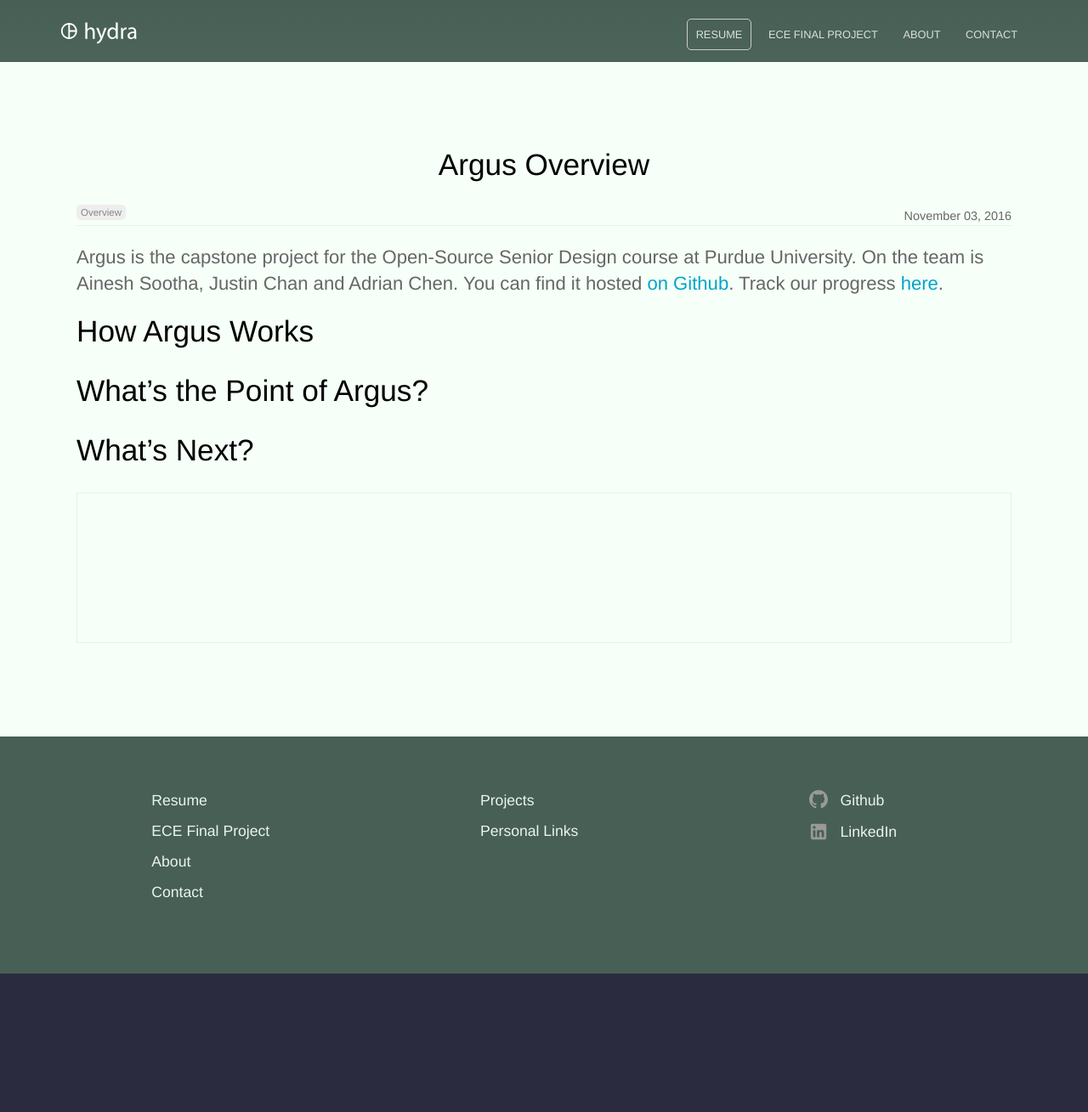
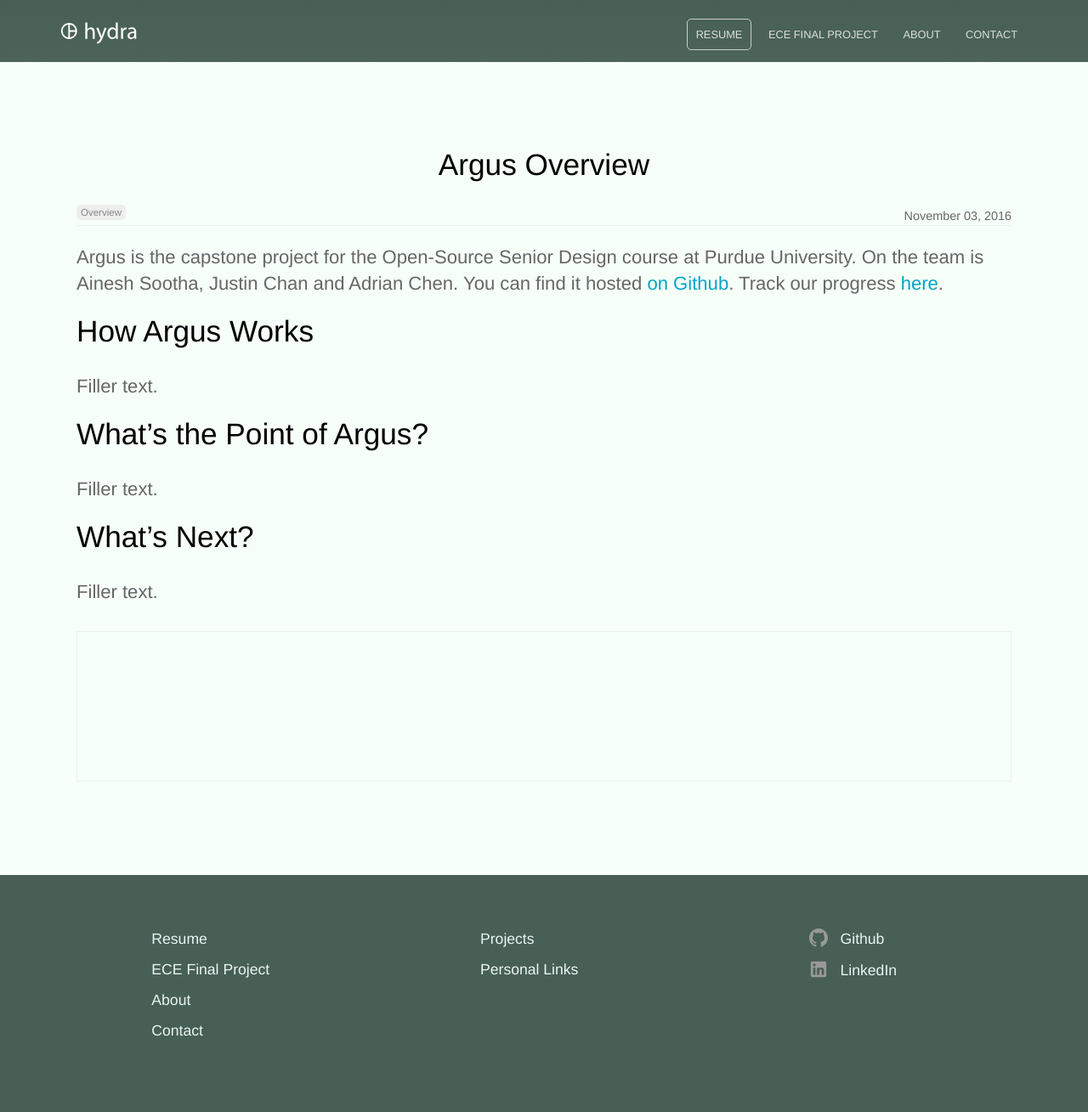
Before and after one commit to adrianchen8662/adrianchen8662.github.io, a Jekyll site: the page built from _posts/2016-03-11-Argus-Overview.md, in a window 1280 px wide. Shown: the whole page at 85% size. Built offline with Jekyll 4.4.1, drawn with Linux system fonts in a browser that asks for light colours; before the commit the page ends 1146 px from its top, so only the background shows below that.

Commit message:
maybe filler text?

```diff
--- a/_posts/2016-03-11-Argus-Overview.md
+++ b/_posts/2016-03-11-Argus-Overview.md
@@ -10,10 +10,12 @@ Argus is the capstone project for the Open-Source Senior Design course at Purdue
 
 ## How Argus Works
 
-
+Filler text.
 
 ## What's the Point of Argus?
 
-
+Filler text.
 
 ## What's Next?
+
+Filler text.
```
